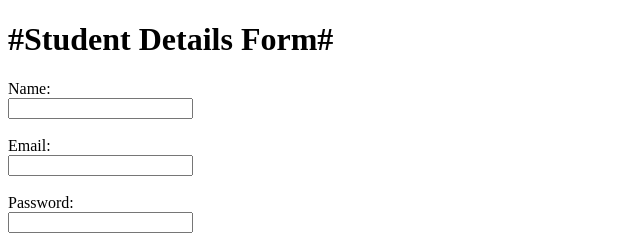
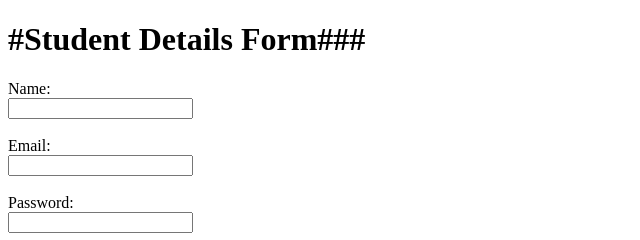
Before and after one commit to Botsky123/node-test-app, a website: page views/index.html in a window 1280 px wide. Shown: the top 240 px of the page, 0-640 px from the left. Drawn offline with Linux system fonts and the light colour scheme.

Commit message:
Update index.html

```diff
--- a/views/index.html
+++ b/views/index.html
@@ -6,7 +6,7 @@
   <title>#Student Details Form#</title>
 </head>
 <body>
-  <h1>#Student Details Form#</h1>
+  <h1>#Student Details Form###</h1>
   <form action="/register" method="POST">
     <label for="name">Name:</label><br>
     <input type="text" id="name" name="name" required><br><br>
```
